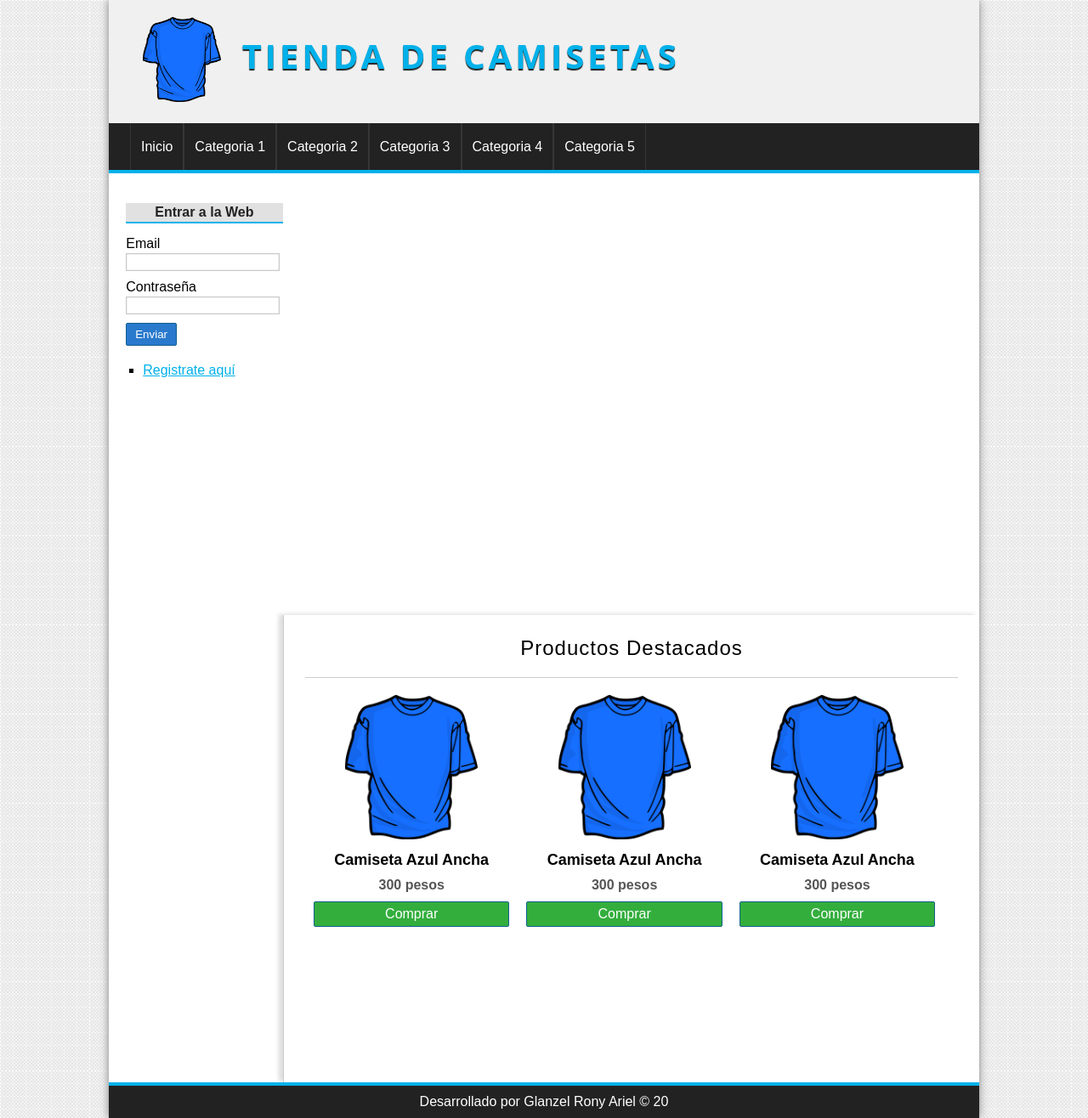
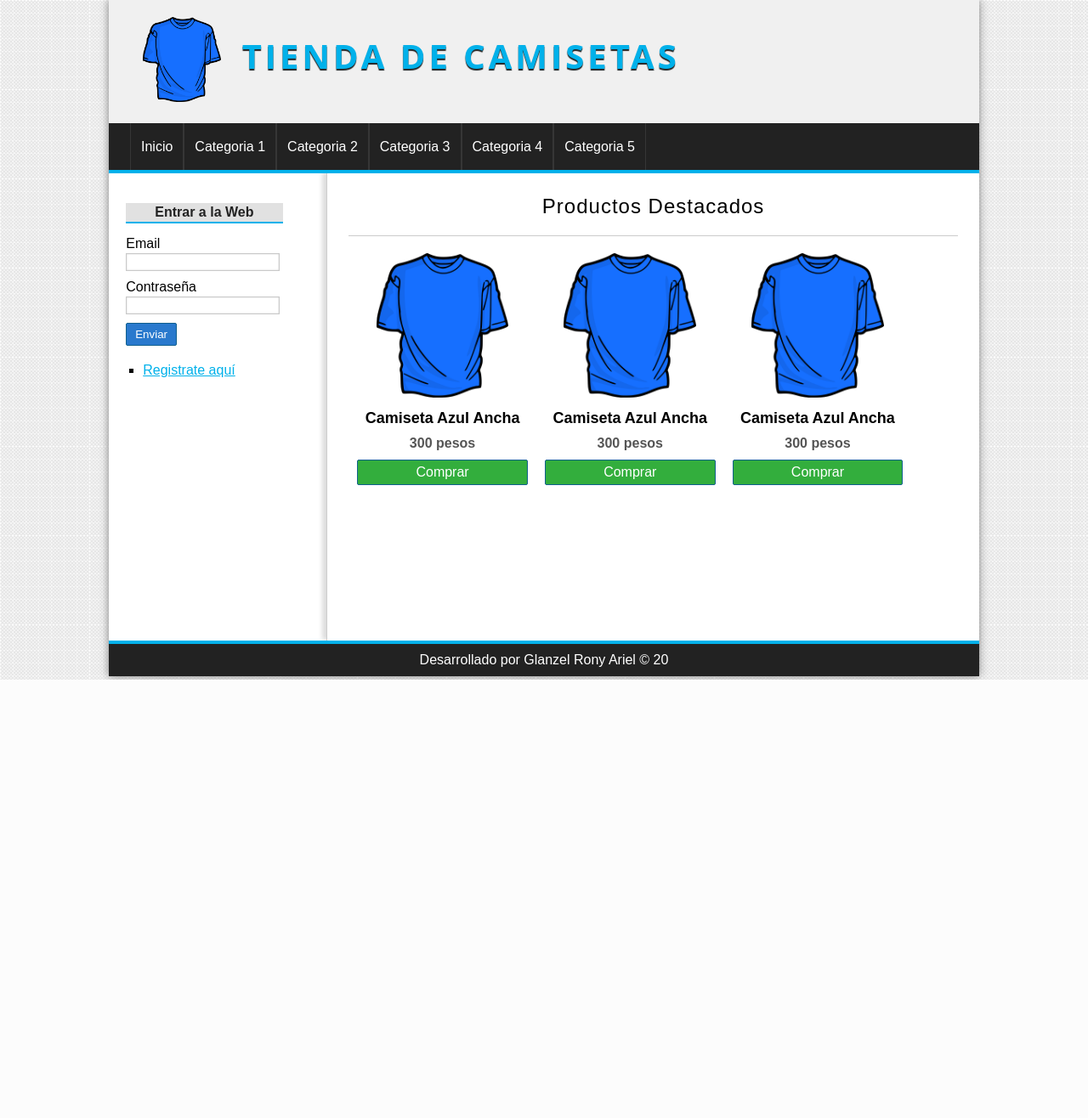
Before and after one commit to RaGlanzel/ProyectoTiendaPHP, a PHP site: page /ProyectoTiendaPHP/ in a window 1280 px wide. Shown: the whole page at 85% size. After the commit the page ends 800 px from the top, so only its background shows below. Run offline with PHP 8.4, Linux system fonts and the light colour scheme.

Commit message:
correcciones

```diff
--- a/assets/css/styles.css
+++ b/assets/css/styles.css
@@ -272,7 +272,7 @@ button{
 
 /*CENTRAL*/
 #central{
-    width: 75%;
+    width: 70%;
     min-height: 500px;
     float: right;
     border-left: 1px solid #ccc;
@@ -293,7 +293,7 @@ button{
 
 /*PRODUCTOS*/
 .product{
-    width: 30%;
+    width: 28%;
     float:left;
     margin-left: 10px;
     margin-right: 10px;
--- a/config/parameters.php
+++ b/config/parameters.php
@@ -1,5 +1,5 @@
 <?php
 
-define("base_url", "http://localhost/ProyectoTiendaPHP/ProyectoTiendaPHP/");
+define("base_url", "http://localhost/ProyectoTiendaPHP/");
 define("controller_default", "productoController");
 define("action_default", "index");
```
